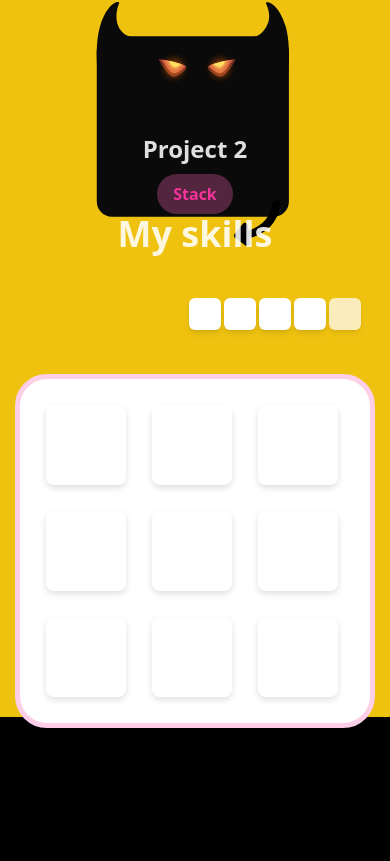
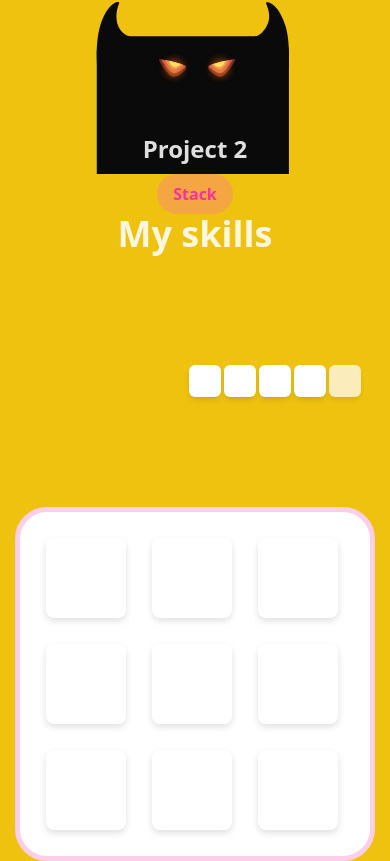
Before and after one commit to Keymor/portfolio-evil, a React (Vite) app: page / in a window 390 px wide. Shown: the part 1092-1953 px from the top of the page. Before the commit the page ends 1820 px from the top, so only its background shows below. Built offline with nearby package versions, Linux system fonts and the light colour scheme.

Commit message:
added skills

```diff
--- a/src/components/skills.tsx
+++ b/src/components/skills.tsx
@@ -72,11 +72,11 @@ export default function Skills() {
     }
 
     return (
-        <div className='flex flex-col sm:gap-5 w-full z-20'>
+        <div className='flex flex-col sm:gap-5 w-full z-20 bg-[#efc210]'>
             <div className='w-fit self-center mx-auto bg-pink-400/30 text-pink-500 px-4 py-2 rounded-3xl font-bold'>Stack</div>
             <h1 className='w-fit text-4xl font-bold mx-auto'>My skills</h1>
             <div className='flex flex-row w-[90%] mx-auto'>
-                <div className='w-full h-30 flex items-center relative'>
+                <div className='w-full h-[30svh] flex items-center relative'>
                     {array.map((item, index) => {
                         return (
                             <div
```
